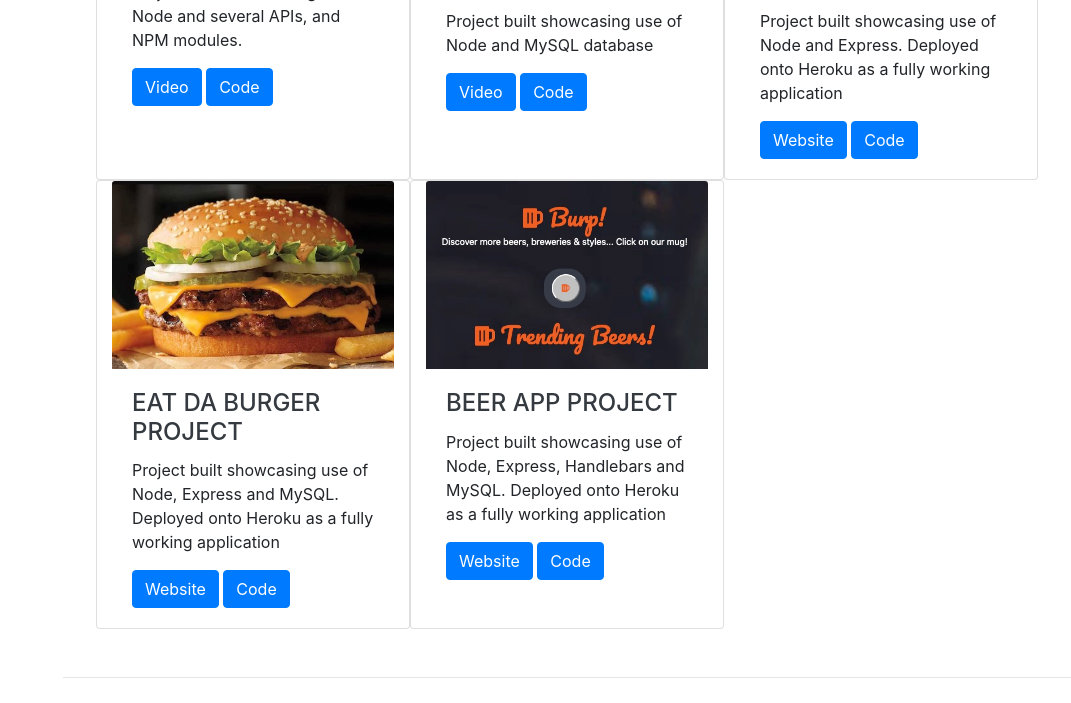
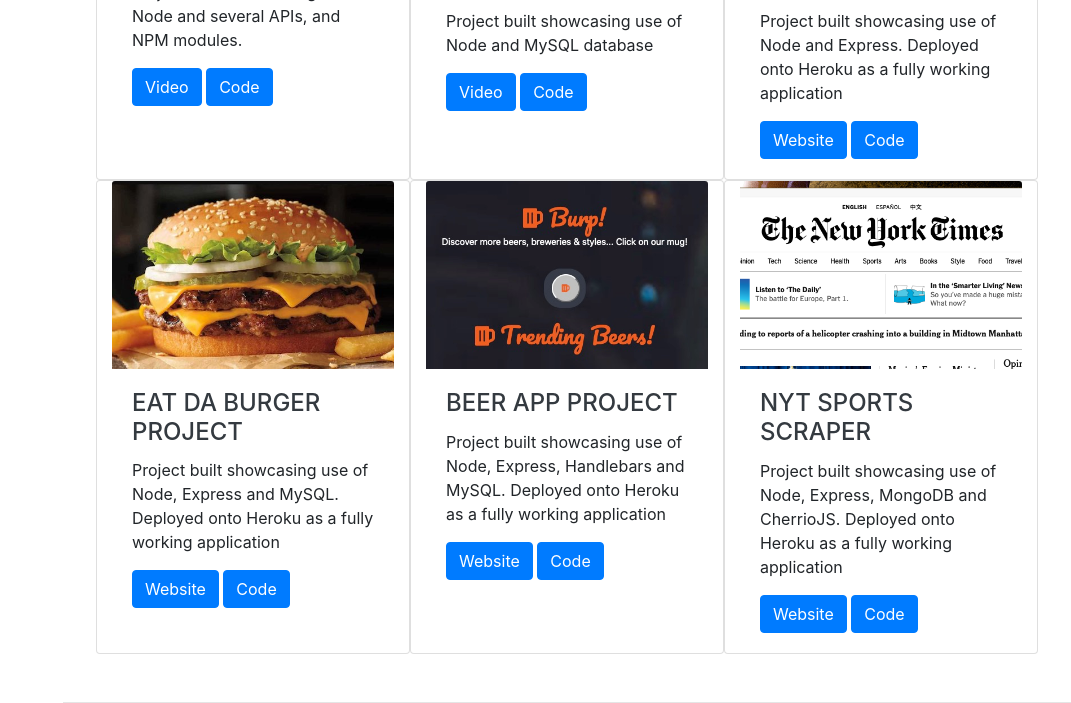
Before and after one commit to jbribiesca/UpdatedPortfolio, a website with bundled scripts: page index.html in a window 1280 px wide. Shown: the part 2404-3107 px from the top of the page, without its empty margins (209-1280 px from the left). Before the commit the page ends 3082 px from the top, so only its background shows below. Built offline with nearby package versions, Linux system fonts and the light colour scheme; a web font is replaced by a local one.

Commit message:
added scraper to projects

```diff
--- a/index.html
+++ b/index.html
@@ -217,6 +217,16 @@
             </div>
           </div>
 
+          <div class="card col-lg-4 col-md-4 col-sm-4 col-xs-12" style="width: 500px">
+            <img class="card-img-top" src="img/nytscraper.png" alt="Beer App">
+            <div class="card-body">
+              <h4 class="card-title">NYT Sports Scraper</h4>
+              <p class="card-text">Project built showcasing use of Node, Express, MongoDB and CherrioJS. Deployed onto Heroku as a fully working application</p>
+              <a href="https://shrouded-garden-91461.herokuapp.com" target="_blank" class="btn btn-primary">Website</a>
+              <a href="https://github.com/jbribiesca/NYTScraper" target="_blank" class="btn btn-primary">Code</a>
+            </div>
+          </div>
+
         </div>
       </div>
     </section>
```
Also changed, not shown: img/nytscraper.png (added).
